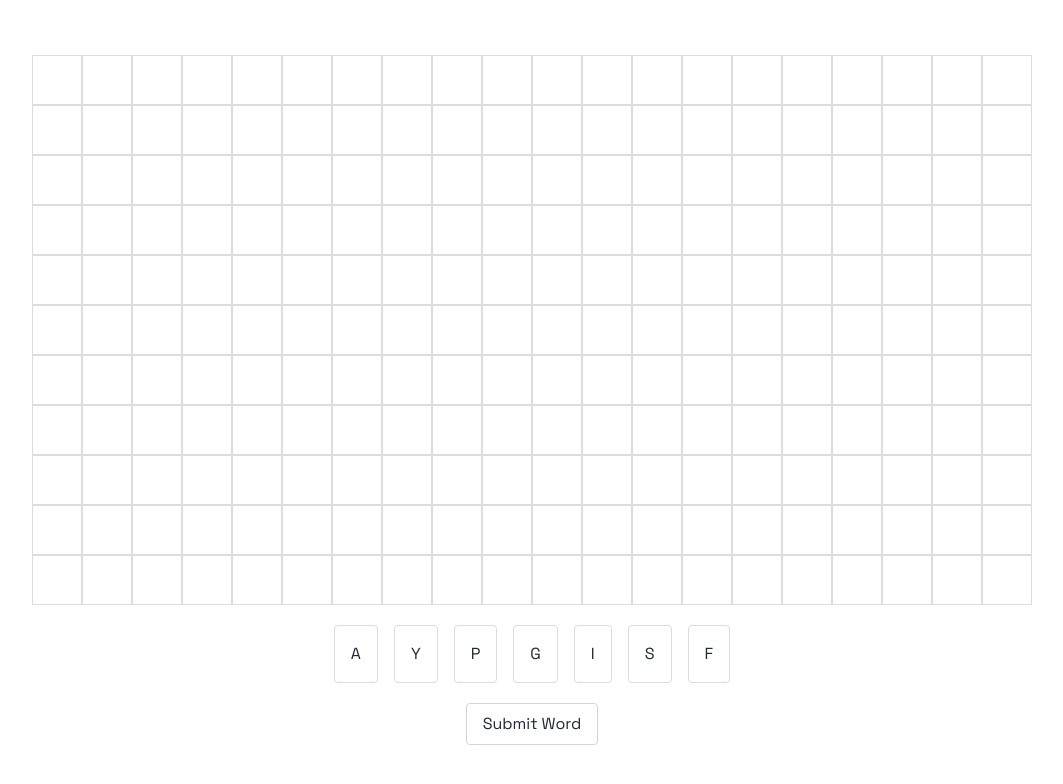
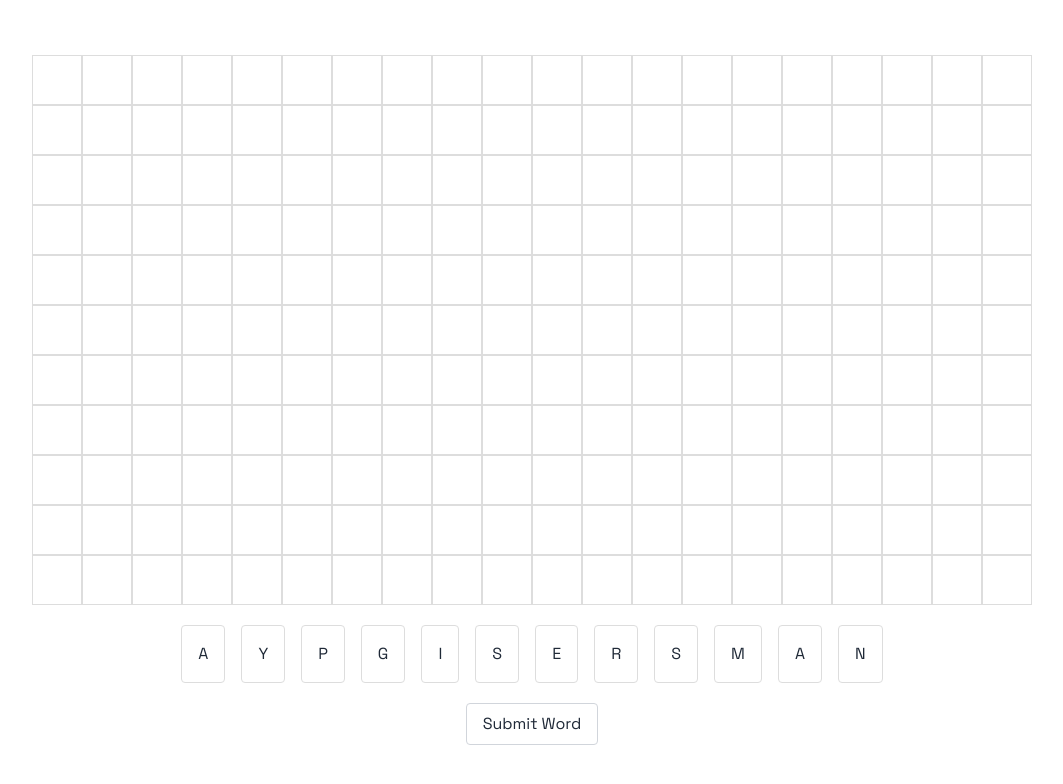
Before and after one commit to wparke4/game-prototypes, a Nuxt app: page /Wordrift in a window 1280 px wide. Shown: the top 784 px of the page, without its empty margins (108-1171 px from the left). Built offline with nearby package versions, Linux system fonts and the light colour scheme.

Commit message:
Gap filling functions fixed

```diff
--- a/components/wordriftFolder/TileRack.vue
+++ b/components/wordriftFolder/TileRack.vue
@@ -17,13 +17,18 @@ export default {
   data() {
     return {
       tiles: [
-        { rackIndex: 0, letter: 'A' },
+        { rackIndex: 1, letter: 'A' },
         { rackIndex: 2, letter: 'Y' },
         { rackIndex: 3, letter: 'P' },
         { rackIndex: 4, letter: 'G' },
         { rackIndex: 5, letter: 'I' },
         { rackIndex: 6, letter: 'S' },
-        { rackIndex: 7, letter: 'F' }
+        { rackIndex: 7, letter: 'E' },
+        { rackIndex: 8, letter: 'R' },
+        { rackIndex: 9, letter: 'S' },
+        { rackIndex: 10, letter: 'M' },
+        { rackIndex: 11, letter: 'A' },
+        { rackIndex: 12, letter: 'N' }
         // Add initial tiles here or fetch them from an API/parent component
       ],
       availableLetters: ['A', 'A', 'B', 'C', 'D', 'E', 'E', 'E', 'F', 'G', 'H', 'I', 'I', 'J', 'K', 'L', 'M', 'N', 'O', 'O', 'P', 'Q', 'R', 'S', 'T', 'U', 'U', 'V', 'W', 'X', 'Y', 'Z'],
@@ -49,7 +54,7 @@ export default {
       this.pendingTiles.forEach(tile => this.validatedTiles.push(tile))
       this.pendingTiles = []
 
-      while (this.tiles.length < 7 && this.availableLetters.length > 0) {
+      while (this.tiles.length < 11 && this.availableLetters.length > 0) {
         const randomIndex = Math.floor(Math.random() * this.availableLetters.length);
         const letter = this.availableLetters.splice(randomIndex, 1)[0];
         this.tiles.push({ rackIndex: this.nextAvailableID, letter });
--- a/components/wordriftFolder/WordValidator.vue
+++ b/components/wordriftFolder/WordValidator.vue
@@ -85,9 +85,14 @@ export default {
         this.sortLetters();
         const rowGaps = this.checkVerticalGaps();
         if (rowGaps.length > 0) {
-            console.log('rowGaps: ', rowGaps)
+            const bool = this.fillRowGaps(rowGaps)
+            if (!bool) {
+                console.log('verticalWordHandler is ending submission because there is not tile to fill gap')
+                // to do: call function that rejects the word
                 return
             }
+        }
+        this.validateWord();
     },
     startingColCheck() {
       //check to ensure that one of the tiles is placed at row index 5, col index 0
@@ -118,7 +123,6 @@ export default {
             matchingColIndeces++
           }
       }
-
 
       if (matchingRowIndeces == this.wordsToValidate[this.currIndex].length) {
           this.direction = 'horizontal'
@@ -158,56 +162,28 @@ export default {
         }
 
         return gapColumns;
-
-        /*
-        const pendingString = this.wordsToValidate[this.currIndex].map(tile => tile.letter).join('').toLocaleLowerCase();
-        this.validateWord(pendingString)
-        */
     },
     checkVerticalGaps() {
         const wordArray = this.wordsToValidate[this.currIndex]
 
-        for (let i = 0; i < wordArray.length - 1; i++) {
-            if (wordArray[i].rowIndex + 1 != wordArray[i + 1].rowIndex) {
+        const startingRow = wordArray[0].rowIndex
+        const finalRow = wordArray[wordArray.length - 1].rowIndex
+        const length = finalRow - startingRow
 
-                console.log('there is a gap in the word')
-                this.fillGap(wordArray[i].rowIndex, wordArray[i].colIndex, i)
+        const gapRows = []
 
-            } else {
-                console.log('there is no gap in the word')
+        for (let i = 0; i < length; i++) {
+            const tile = wordArray.find(tile => tile.rowIndex == startingRow + i)
+            if (tile == null) {
+                gapRows.push(startingRow + i)
             }
         }
 
-        const pendingString = this.wordsToValidate[this.currIndex].map(tile => tile.letter).join('').toLocaleLowerCase();
-        this.validateWord(pendingString)
-    },
-    fillGap(row, col, index) {
-        const wordArray = this.wordsToValidate[this.currIndex]
-
-        if ( this.direction == 'horizontal') {
-
-            let gapFiller = this.validatedObjs.find(tile => tile.colIndex == col + 1 && tile.rowIndex == row)
-            console.log('gapFiller: ', gapFiller)
-
-            // add gapFiller to this.wordsToValidate[this.currIndex] at index + 1
-            this.wordsToValidate[this.currIndex].splice(index + 1, 0, gapFiller)
-            this.checkHorizontalGaps()
-
-        } else if (this.direction == 'vertical') {
-
-            let gapFiller = this.validatedObjs.find(tile => tile.rowIndex == row + 1 && tile.colIndex == col)
-            console.log('gapFiller: ', gapFiller)
-
-            // add gapFiller to this.wordsToValidate[this.currIndex] at index + 1
-            this.wordsToValidate[this.currIndex].splice(index + 1, 0, gapFiller)
-            this.checkVerticalGaps()
-
-        } else {
-            console.log('direction is not horizontal or vertical')
-        }
+        return gapRows;
     },
     fillColGaps(gapsArray) {
         const wordArray = this.wordsToValidate[this.currIndex]
+        const startingCol = wordArray[0].colIndex
         const row = wordArray[0].rowIndex
 
         for (let i = 0; i < gapsArray.length; i++) {
@@ -220,8 +196,29 @@ export default {
             }
 
             // add gapFiller to this.wordsToValidate[this.currIndex] at index + 1
-            this.wordsToValidate[this.currIndex].splice(i + 1, 0, gapFiller)
+            this.wordsToValidate[this.currIndex].splice(gapsArray[i] - startingCol, 0, gapFiller)
         }
+        return true;
+    },
+    fillRowGaps(gapsArray) {
+        const wordArray = this.wordsToValidate[this.currIndex]
+
+        const startingRow = wordArray[0].rowIndex
+        const col = wordArray[0].colIndex
+
+        for (let i = 0; i < gapsArray.length; i++) {
+            let gapFiller = this.validatedObjs.find(tile => tile.rowIndex == gapsArray[i] && tile.colIndex == col)
+            console.log('gapFiller: ', gapFiller)
+
+            if (gapFiller == null) {
+                console.log('there is no tile to fill gap at row index: ', gapsArray[i])
+                return false
+            }
+
+            // add gapFiller to this.wordsToValidate[this.currIndex] at index + 1
+            this.wordsToValidate[this.currIndex].splice(gapsArray[i] - startingRow, 0, gapFiller)
+        }
+        return true;
     },
     beforeWordCheck() {
         // to do: check if there are any letters before or after the word
@@ -246,6 +243,7 @@ export default {
     },
     validateWord() {
         const currentWord = this.wordsToValidate[this.currIndex].map(tile => tile.letter).join('').toLocaleLowerCase();
+        console.log('validateWord has been called')
 
         if (this.validWords.has(currentWord)) {
             console.log('Valid word: ', currentWord);
```
Lines whose indentation alone changed are shown as unchanged.
